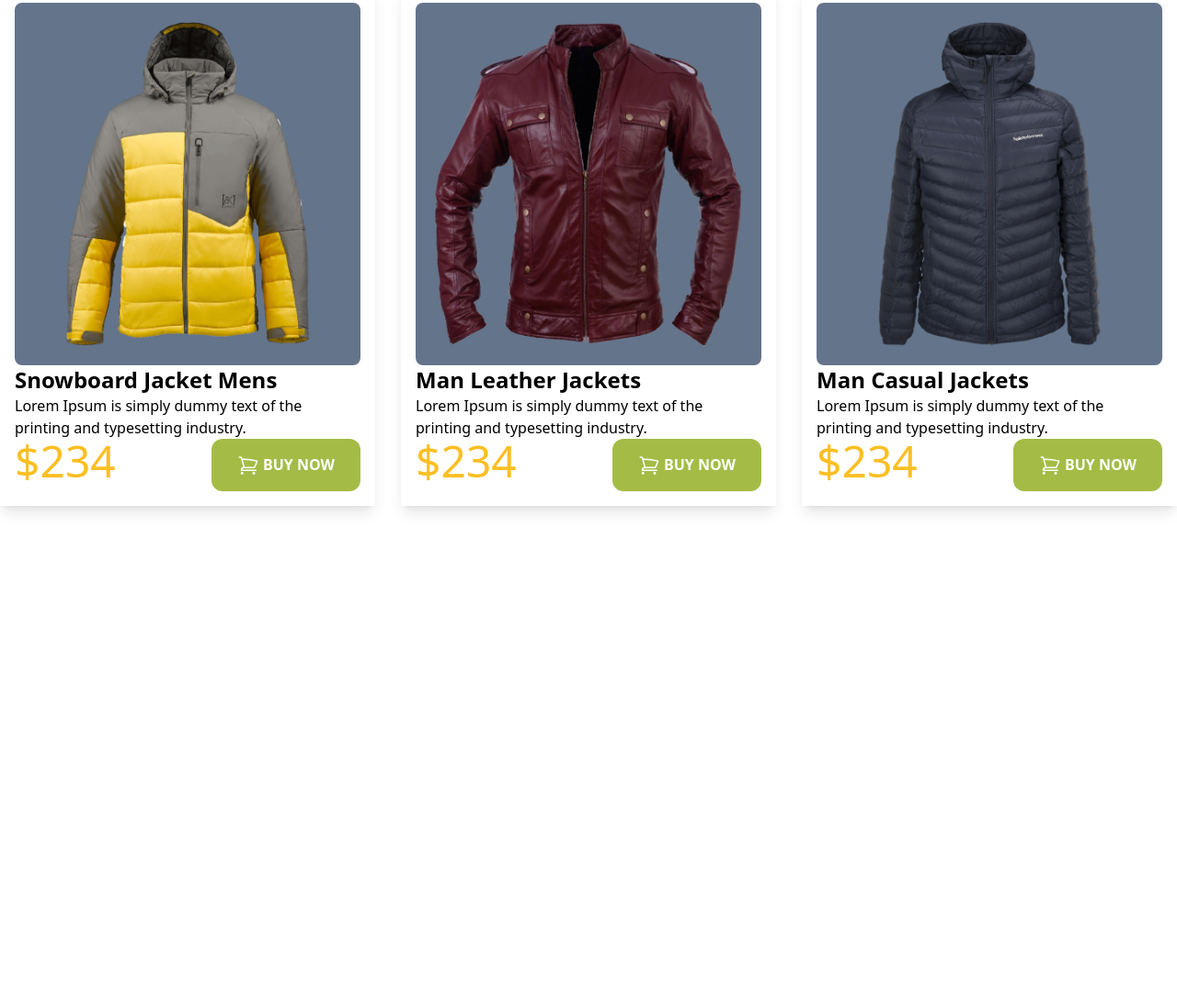
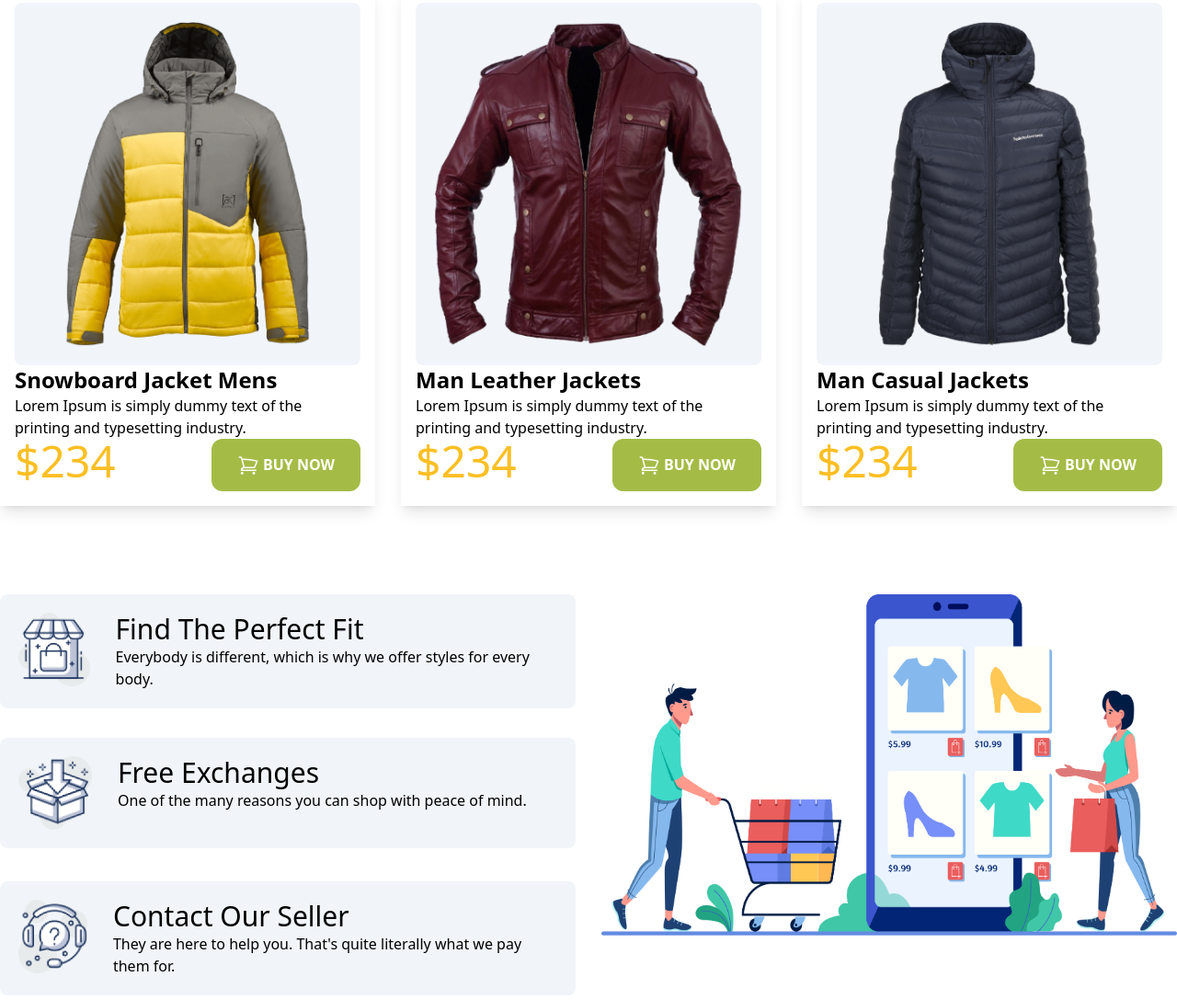
Before and after one commit to abirmiti/fashion-world-tailwind, a plain HTML site: page index.html in a window 1280 px wide. Shown: the part 1713-2800 px from the top of the page at 92% size. Before the commit the page ends 2359 px from the top, so only its background shows below. Drawn offline with nearby package versions, Linux system fonts and the light colour scheme.

Commit message:
new update

```diff
--- a/index.html
+++ b/index.html
@@ -12,7 +12,7 @@
             extend: {
               colors: {
                 clifford: '#da373d',
-                penguine: '#FFFBF0'
+                penguine: '#FFFBF0',
               }
             }
           }
@@ -49,7 +49,7 @@
         <!-- item 1 -->
        <div class="grid sm:grid-cols-2 lg:grid-cols-3 gap-7">
         <div class="p-4 shadow-lg">
-          <div class="p-5 bg-slate-500 rounded-lg">
+          <div class="p-5 bg-slate-100 rounded-lg">
             <img src="images/jacket-1.png" alt="">
           </div>
           <h1 class="font-bold text-2xl">Yellow Coat Jacket</h1>
@@ -66,7 +66,7 @@
          </div>
          <!-- item 2 -->
         <div class="p-4 shadow-lg">
-          <div class="p-5 bg-slate-500 rounded-lg">
+          <div class="p-5 bg-slate-100 rounded-lg">
             <img src="images/jacket-2.png" alt="">
           </div>
           <h1 class="font-bold text-2xl">Ladies Jacket</h1>
@@ -83,7 +83,7 @@
          </div>
          <!-- item 3 -->
         <div class="p-4 shadow-lg">
-          <div class="p-5 bg-slate-500 rounded-lg">
+          <div class="p-5 bg-slate-100 rounded-lg">
             <img src="images/jacket-3.png" alt="">
           </div>
           <h1 class="font-bold text-2xl">Woman Leather Jacket </h1>
@@ -107,7 +107,7 @@
           <!-- item 1 -->
          <div class="grid sm:grid-cols-2 lg:grid-cols-3 gap-7">
           <div class="p-4 shadow-lg">
-            <div class="p-5 bg-slate-500 rounded-lg">
+            <div class="p-5 bg-slate-100 rounded-lg">
               <img src="images/jacket-4.png" alt="">
             </div>
             <h1 class="font-bold text-2xl">Snowboard Jacket Mens</h1>
@@ -124,7 +124,7 @@
            </div>
            <!-- item 2 -->
           <div class="p-4 shadow-lg">
-            <div class="p-5 bg-slate-500 rounded-lg">
+            <div class="p-5 bg-slate-100 rounded-lg">
               <img src="images/jacket-5.png" alt="">
             </div>
             <h1 class="font-bold text-2xl">Man Leather Jackets</h1>
@@ -141,7 +141,7 @@
            </div>
            <!-- item 3 -->
           <div class="p-4 shadow-lg">
-            <div class="p-5 bg-slate-500 rounded-lg">
+            <div class="p-5 bg-slate-100 rounded-lg">
               <img src="images/jacket-6.png" alt="">
             </div>
             <h1 class="font-bold text-2xl">Man Casual Jackets</h1>
@@ -159,6 +159,44 @@
          </div>
         </section>
         <!-- man jacket end-->
+        <section class="grid  grid-cols-1 sm:grid-cols-1 lg:grid-cols-2 gap-7 pb-36">
+          <div class="h-32">
+            <div class="rounded-lg flex bg-slate-100 p-5">
+              <img class=" w-20 h-20 " src="images/house.png" alt="">
+              <div class="ml-7">
+                <h2 class="text-3xl">Find The Perfect Fit</h2>
+                <p>Everybody is different, which is why we
+
+                  offer styles for every body.</p>
+              </div>
+            </div>
+          </div>
+          <div class="row-span-3 order-1 lg:order-none">
+            <img src="images/shopping.png" alt="">
+          </div>
+          <div class="h-32">
+            <div class="rounded-lg flex bg-slate-100 p-5">
+              <img class=" w-20 h-20 " src="images/box.png" alt="">
+              <div class="ml-7">
+                <h2 class="text-3xl">Free Exchanges</h2>
+                <p>One of the many reasons you can shop
+
+                  with peace of mind.</p>
+              </div>
+            </div>
+          </div>
+          <div class="h-32">
+            <div class="rounded-lg flex bg-slate-100 p-5">
+              <img class=" w-20 h-20 " src="images/question.png" alt="">
+              <div class="ml-7">
+                <h2 class="text-3xl">Contact Our Seller</h2>
+                <p>They are here to help you. That's quite
+
+                  literally what we pay them for.</p>
+              </div>
+            </div>
+          </div>
+        </section>
     </main>
 
 </body>
```
Also changed, not shown: images/box.png (added), images/house.png (added), images/question.png (added).
